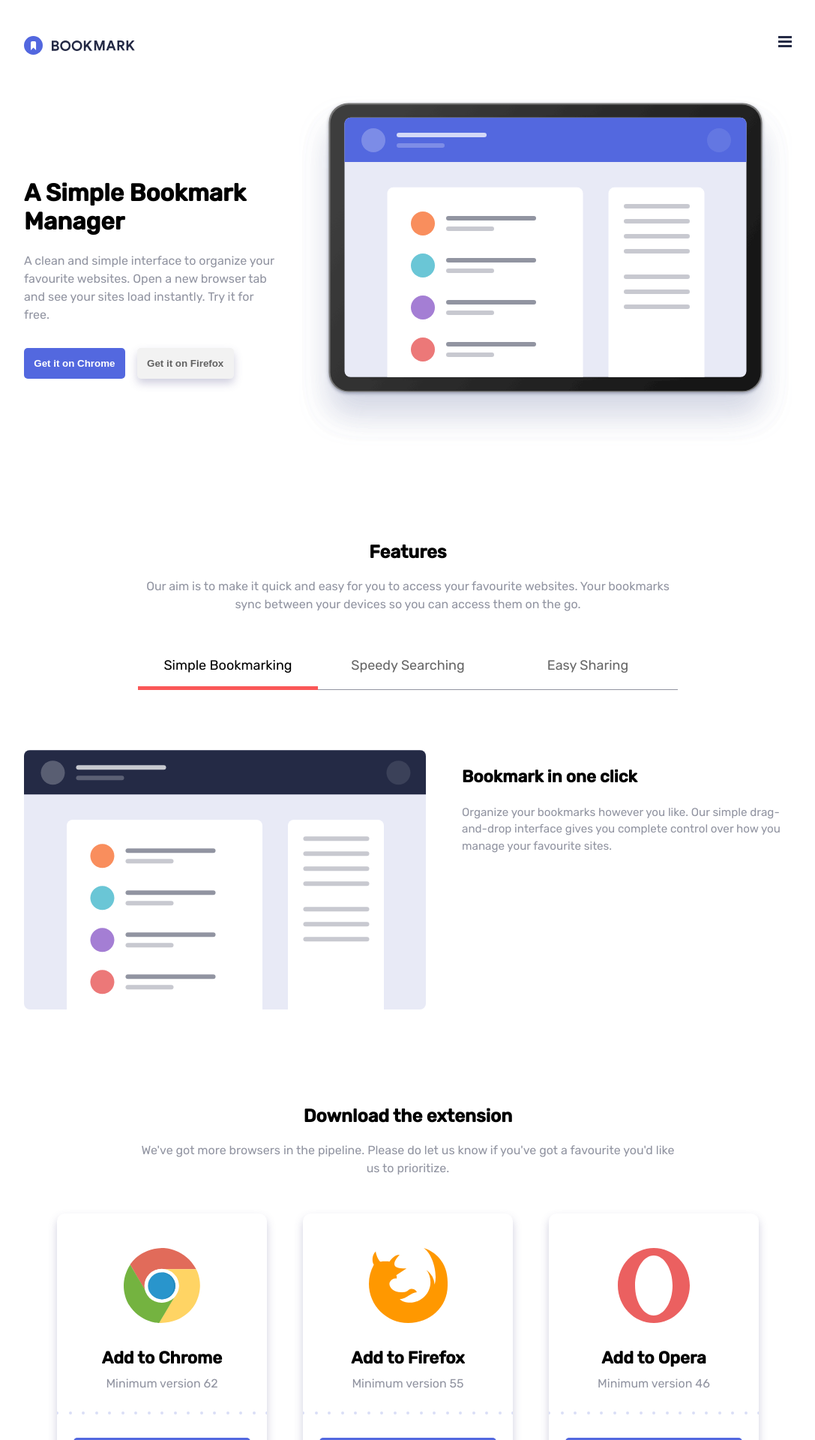
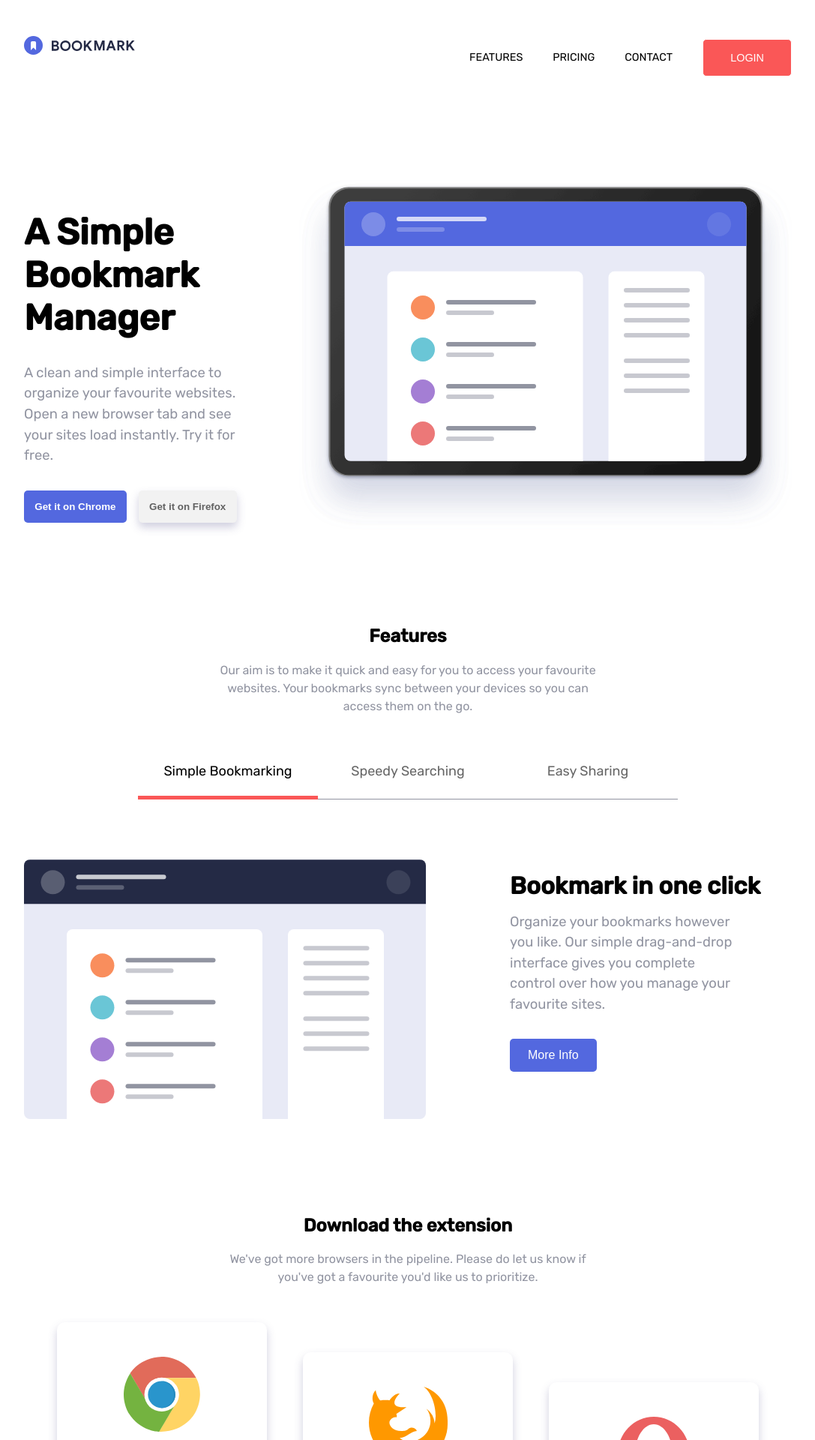
Before and after one commit to solvedbiscuit71/bookmark-landing-page, a React (Create React App) app: page / in a window 1280 px wide. Shown: the top 1920 px of the page at 75% size, without its empty margins (96-1183 px from the left). Built offline with nearby package versions, Linux system fonts and the light colour scheme.

Commit message:
completed desktop layout

```diff
--- a/src/components/dropdown-flex/dropdown.jsx
+++ b/src/components/dropdown-flex/dropdown.jsx
@@ -4,9 +4,9 @@ function DropDown(props) {
   const [show,setShow] = useState(false)
 
   return (
-    <div className={`dropdown ${show ? "dropdown--show" : ""}`}>
+    <div onClick={() => setShow(show ? false : true)} className={`dropdown ${show ? "dropdown--show" : ""}`}>
       <h4>{props.title}</h4>
-      <svg onClick={() => setShow(show ? false : true)} xmlns="http://www.w3.org/2000/svg" width="18" height="12" className="arrow"><path fill="none" stroke="#5267DF" strokeWidth="3" d="M1 1l8 8 8-8"/></svg>
+      <svg xmlns="http://www.w3.org/2000/svg" width="18" height="12" className="arrow"><path fill="none" stroke="#5267DF" strokeWidth="3" d="M1 1l8 8 8-8"/></svg>
 
       <p>{props.para}</p>
     </div>
--- a/src/styles/index.css
+++ b/src/styles/index.css
@@ -356,6 +356,213 @@ header.show-navbar .media {
   transform: scaleX(1);
 }
 
+@media only screen and (min-width: 1086px) {
+  #root > header {
+    background-color: transparent;
+    display: flex;
+    justify-content: space-between;
+    min-height: auto;
+  }
+  #root > header .navbar-toggler {
+    display: none;
+  }
+  #root > header .logo__name {
+    fill: var(--clr-darkblue);
+  }
+  #root > header .logo__circle {
+    fill: var(--clr-blue);
+  }
+  #root > header .logo__icon {
+    fill: white;
+  }
+  #root > header .navbar {
+    display: flex;
+    gap: 2.5em;
+    align-items: center;
+    opacity: 1;
+  }
+  #root > header .navbar ul {
+    display: flex;
+    flex-direction: row;
+    gap: 2.5em;
+    border: none;
+    margin: 0;
+  }
+  #root > header .navbar li {
+    font-size: 0.9rem;
+    border: none;
+    color: black;
+    width: fit-content;
+  }
+  #root > header .navbar li:hover {
+    cursor: pointer;
+    color: var(--clr-red);
+  }
+  #root > header .navbar button.btn {
+    color: white;
+    background-color: var(--clr-red);
+    width: fit-content;
+    font-size: 0.9rem;
+    padding: 0 2.5em;
+  }
+  #root > header .navbar button.btn:hover {
+    cursor: pointer;
+    color: var(--clr-red);
+    background-color: transparent;
+    border-color: var(--clr-red);
+  }
+  #root > header .media {
+    display: none;
+  }
+
+  .hero {
+    margin-top: 15em;
+  }
+  .hero h1 {
+    font-size: 3rem;
+  }
+  .hero p {
+    font-size: 1.15rem;
+    padding-right: 1em;
+  }
+  .hero .btn--primary {
+    border: 1.5px solid transparent;
+  }
+  .hero .btn--primary:hover {
+    color: var(--clr-blue);
+    cursor: pointer;
+    background-color: transparent;
+    border-color: var(--clr-blue);
+  }
+  .hero .btn--shadow {
+    border: 1.5px solid transparent;
+  }
+  .hero .btn--shadow:hover {
+    cursor: pointer;
+    color: black;
+    border-color: black;
+  }
+
+  :where(.features,.downloads,.faqs) > h2 {
+    font-size: 2rem;
+  }
+  :where(.features,.downloads,.faqs) > p {
+    font-size: 1.15rem;
+    padding: 0 10%;
+  }
+
+  .tab li {
+    font-size: 1.15rem;
+  }
+  .tab .tab-name:hover {
+    cursor: pointer;
+    color: var(--clr-red);
+  }
+  .tab .tab-content > div {
+    margin-left: 4em;
+  }
+  .tab .tab-content > div h3 {
+    font-size: 2rem;
+    margin: 0.5em 0;
+  }
+  .tab .tab-content > div p {
+    font-size: 1.15rem;
+    padding-right: 18%;
+  }
+  .tab .tab-content > div .btn.btn--primary {
+    display: inline;
+    margin-top: 2em;
+    font-size: 1rem;
+    padding: 0.8em 1.5em;
+  }
+
+  .card-flex {
+    min-height: 444px;
+  }
+  .card-flex .card:first-child {
+    align-self: flex-start;
+  }
+  .card-flex .card:last-child {
+    align-self: flex-end;
+  }
+  .card-flex .card button {
+    border: 1.5px solid transparent;
+  }
+  .card-flex .card button:hover {
+    cursor: pointer;
+    color: var(--clr-blue);
+    background-color: transparent;
+    border-color: var(--clr-blue);
+  }
+
+  .dropdown:hover {
+    cursor: pointer;
+  }
+  .dropdown:hover h4 {
+    color: var(--clr-red);
+  }
+
+  .faqs button.btn.btn--primary {
+    font-size: 1rem;
+    padding: 0.8em 1.5em;
+  }
+
+  div.get-started h2 {
+    font-size: 2rem;
+    padding: 0 30%;
+  }
+  div.get-started form {
+    max-width: 444px;
+    flex-direction: row;
+  }
+  div.get-started form .input {
+    flex: 1;
+  }
+  div.get-started form button.btn.btn--secondary {
+    font-size: 1rem;
+    padding: 0.8em 1.5em;
+    border: 1.5px solid transparent;
+    align-self: flex-start;
+  }
+  div.get-started form button.btn.btn--secondary:hover {
+    cursor: pointer;
+    color: var(--clr-red);
+    background-color: white;
+    border-color: var(--clr-red);
+  }
+
+  main > footer {
+    padding: 0.5em 10vw;
+    display: flex;
+    gap: 4em;
+    align-items: center;
+    position: relative;
+  }
+  main > footer ul {
+    display: flex;
+    gap: 2em;
+  }
+  main > footer ul li {
+    margin: 0;
+    font-size: 0.9rem;
+  }
+  main > footer ul li:hover {
+    cursor: pointer;
+    color: var(--clr-red);
+  }
+  main > footer .media {
+    position: absolute;
+    top: 50%;
+    right: 10vw;
+    transform: translateY(-50%);
+  }
+  main > footer .media svg:hover {
+    cursor: pointer;
+  }
+  main > footer .media svg:hover path {
+    fill: var(--clr-red);
+  }
+}
 main h1, main h2, main h3 {
   text-align: center;
 }
--- /dev/null
+++ b/src/styles/sass/layouts/_desktop.scss
@@ -0,0 +1,243 @@
+@media only screen and (min-width: 1086px) {
+  #root > header {
+    background-color: transparent;
+    display: flex;
+    justify-content: space-between;
+    min-height: auto;
+
+    .navbar-toggler {
+      display: none;
+    }
+
+    .logo {
+      &__name { fill: var(--clr-darkblue); }
+      &__circle { fill: var(--clr-blue);}
+      &__icon { fill: white;}
+    }
+
+    .navbar {
+      display: flex;
+      gap: 2.5em;
+      align-items: center;
+      opacity: 1;
+
+      ul {
+        display: flex;
+        flex-direction: row;
+        gap: 2.5em;
+        border: none;
+        margin: 0;
+      }
+
+      li {
+        font-size: .9rem;
+        border: none;
+        color: black;
+        width: fit-content;
+      }
+
+      li:hover {
+        cursor: pointer;
+        color: var(--clr-red);
+      }
+
+      button.btn {
+        color: white;
+        background-color: var(--clr-red);
+        width: fit-content;
+
+        font-size: .9rem;
+        padding: 0 2.5em;
+      }
+
+      button.btn:hover {
+        cursor: pointer;
+        color: var(--clr-red);
+        background-color: transparent;
+        border-color: var(--clr-red);
+      }
+    }
+
+    .media {
+      display: none;
+    }
+  }
+
+  .hero {
+    margin-top: 15em;
+
+    h1 {
+      font-size: 3rem;
+    }
+    p {
+      font-size: 1.15rem;
+      padding-right: 1em;
+    }
+
+    .btn--primary {
+      border: 1.5px solid transparent;
+    }
+
+    .btn--primary:hover {
+      color: var(--clr-blue);
+      cursor: pointer;
+      background-color: transparent;
+      border-color: var(--clr-blue);
+    }
+
+    .btn--shadow {
+      border: 1.5px solid transparent;
+    }
+
+    .btn--shadow:hover {
+      cursor: pointer;
+      color: black;
+      border-color: black;
+    }
+  }
+
+  :where(.features,.downloads,.faqs) > {
+    h2 {
+      font-size: 2rem;
+    }
+
+    p {
+      font-size: 1.15rem;
+      padding: 0 10%;
+    }
+  }
+
+  .tab {
+    li {
+      font-size: 1.15rem;
+    }
+
+    .tab-name:hover {
+      cursor: pointer;
+      color: var(--clr-red);
+    }
+
+    .tab-content > div {
+      margin-left: 4em;
+
+      h3 {
+        font-size: 2rem;
+        margin: .5em 0;
+      }
+
+      p {
+        font-size: 1.15rem;
+        padding-right: 18%;
+      }
+
+      .btn.btn--primary {
+        display: inline;
+        margin-top: 2em;
+        font-size: 1rem;
+        padding: .8em 1.5em;
+      }
+    }
+  }
+
+  .card-flex {
+    min-height: 444px;
+
+    .card:first-child { align-self: flex-start;}
+    .card:last-child { align-self: flex-end;}
+
+    .card button {
+      border: 1.5px solid transparent;
+    }
+
+    .card button:hover {
+      cursor: pointer;
+      color: var(--clr-blue);
+      background-color: transparent;
+      border-color: var(--clr-blue);
+    }
+  }
+
+  .dropdown:hover {
+    cursor: pointer;
+
+    h4 {
+      color: var(--clr-red);
+    }
+  }
+
+  .faqs {
+    button.btn.btn--primary {
+      font-size: 1rem;
+      padding: .8em 1.5em;
+    }
+  }
+
+  div.get-started {
+
+    h2 {
+      font-size: 2rem;
+      padding: 0 30%;
+    }
+
+    form {
+      max-width: 444px;
+      flex-direction: row;
+
+      .input {
+        flex: 1;
+      }
+
+      button.btn.btn--secondary {
+        font-size: 1rem;
+        padding: .8em 1.5em;
+
+        border: 1.5px solid transparent;
+        align-self: flex-start;
+      }
+
+      button.btn.btn--secondary:hover {
+        cursor: pointer;
+        color: var(--clr-red);
+        background-color: white;
+        border-color: var(--clr-red);
+      }
+    }
+  }
+
+  main > footer {
+    padding: .5em 10vw;
+
+    display: flex;
+    gap: 4em;
+    align-items: center;
+
+    ul {
+      display: flex;
+      gap: 2em;
+
+      li {
+        margin: 0;
+        font-size: .9rem;
+
+        &:hover {
+          cursor: pointer;
+          color: var(--clr-red);
+        }
+      }
+    }
+
+    position: relative;
+
+    .media {
+      position: absolute;
+      top: 50%;
+      right: 10vw;
+      transform: translateY(-50%);
+
+      svg:hover {
+        cursor: pointer;
+        path { fill: var(--clr-red);}
+      }
+    }
+  }
+}
--- a/src/styles/sass/layouts/_index.scss
+++ b/src/styles/sass/layouts/_index.scss
@@ -1,2 +1,3 @@
+@forward "./desktop";
 @forward "./mobile";
 @forward "./tablet";
```
